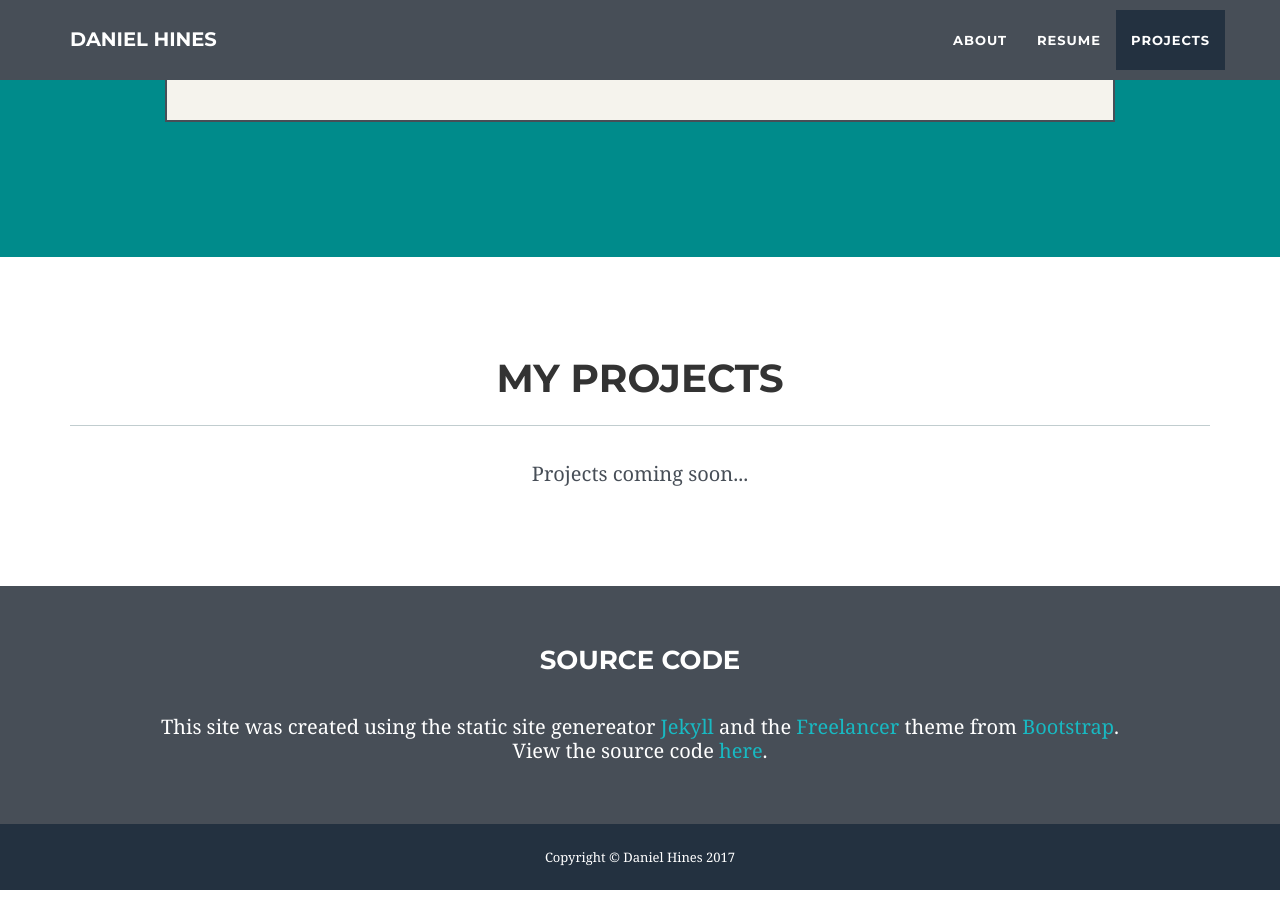
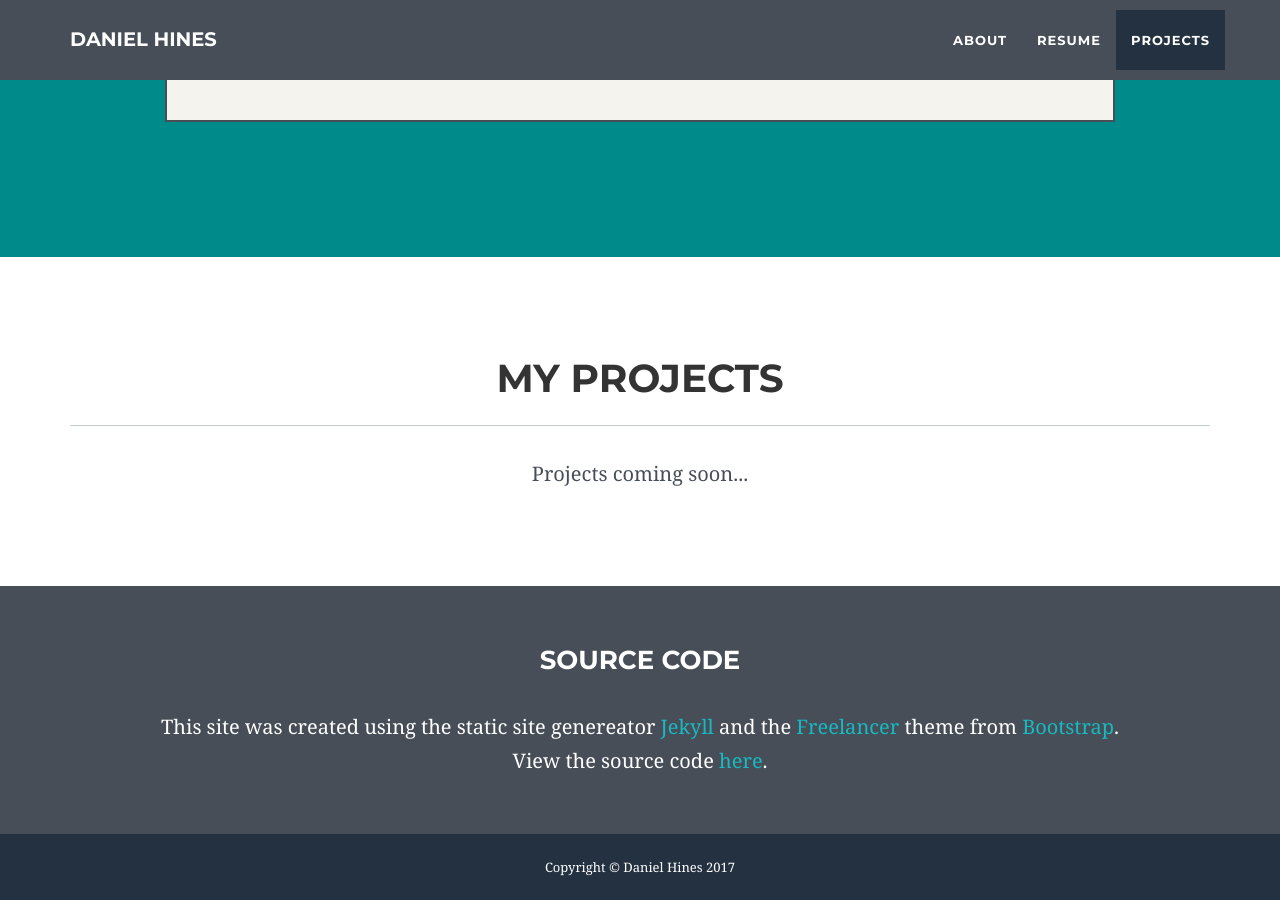
Before and after one commit to danielchines/danielchines.github.io, a Jekyll site: the page built from index.html, in a window 1280 px wide and 900 px high, scrolled down 3109 px. Built offline with Jekyll 4.4.1, drawn with Linux system fonts in a browser that asks for light colours.

Commit message:
Update footer.html

```diff
--- a/_includes/footer.html
+++ b/_includes/footer.html
@@ -6,7 +6,7 @@
                     <div class="footer-col col-md-4">
                         <h3>{{ site.footer.credits }}</h3>
                         <p>{{ site.credits.credit }}</p>
-                        <p>{{ site.credits.sc }}</p>
+                        <p style="margin-top: 10px">{{ site.credits.sc }}</p>
                     </div>
                 </div>
             </div>
```
